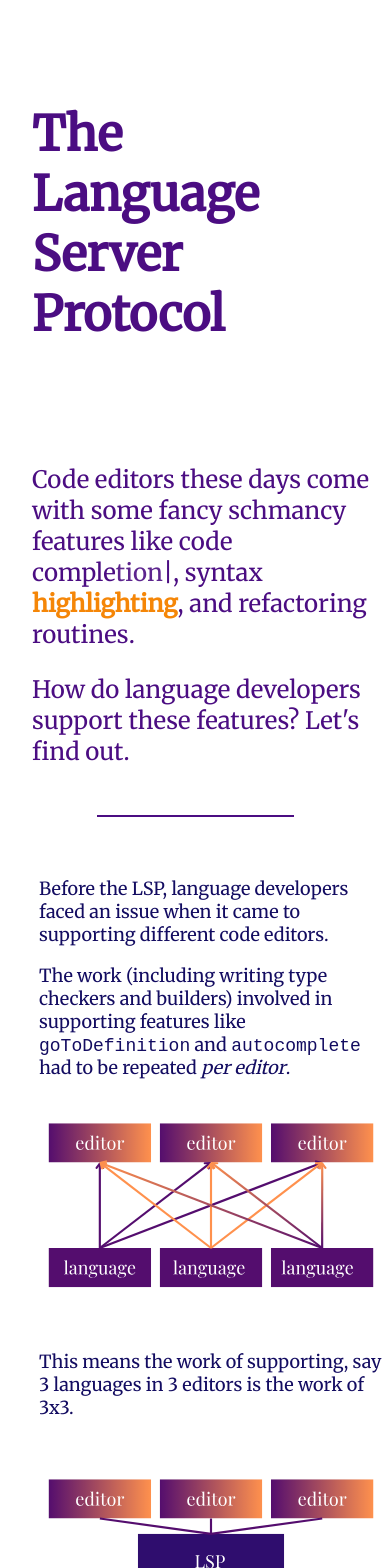
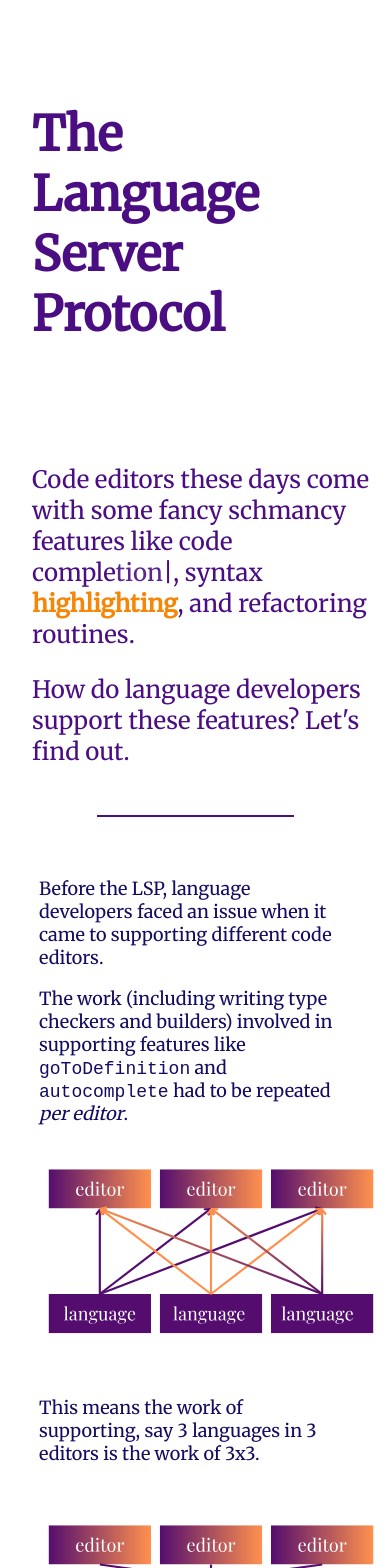
Before and after one commit to Cerchie/what-is-the-lsp, a SvelteKit app: page / in a window 390 px wide. Shown: the top 1568 px of the page. Built offline with nearby package versions, Linux system fonts and the light colour scheme.

Commit message:
add ps on mobile

```diff
--- a/src/components/Scrolly.svelte
+++ b/src/components/Scrolly.svelte
@@ -222,7 +222,7 @@ li {
     margin-top: 1em;
 }
 p {
-    width: 90vw;
+    width: 100%;
 	margin: auto;
     font-size: large;
     margin-top: 1em;
```
